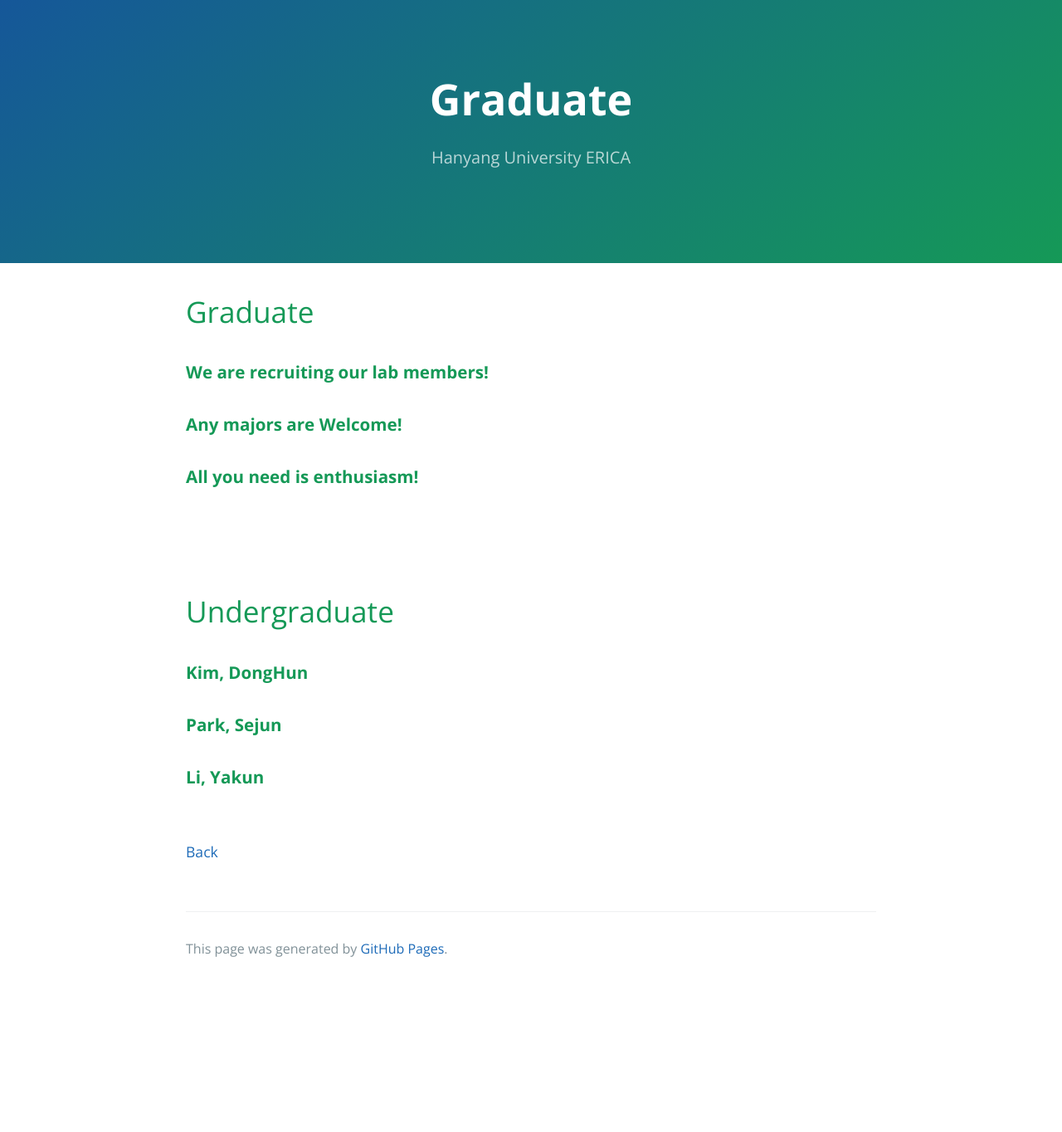
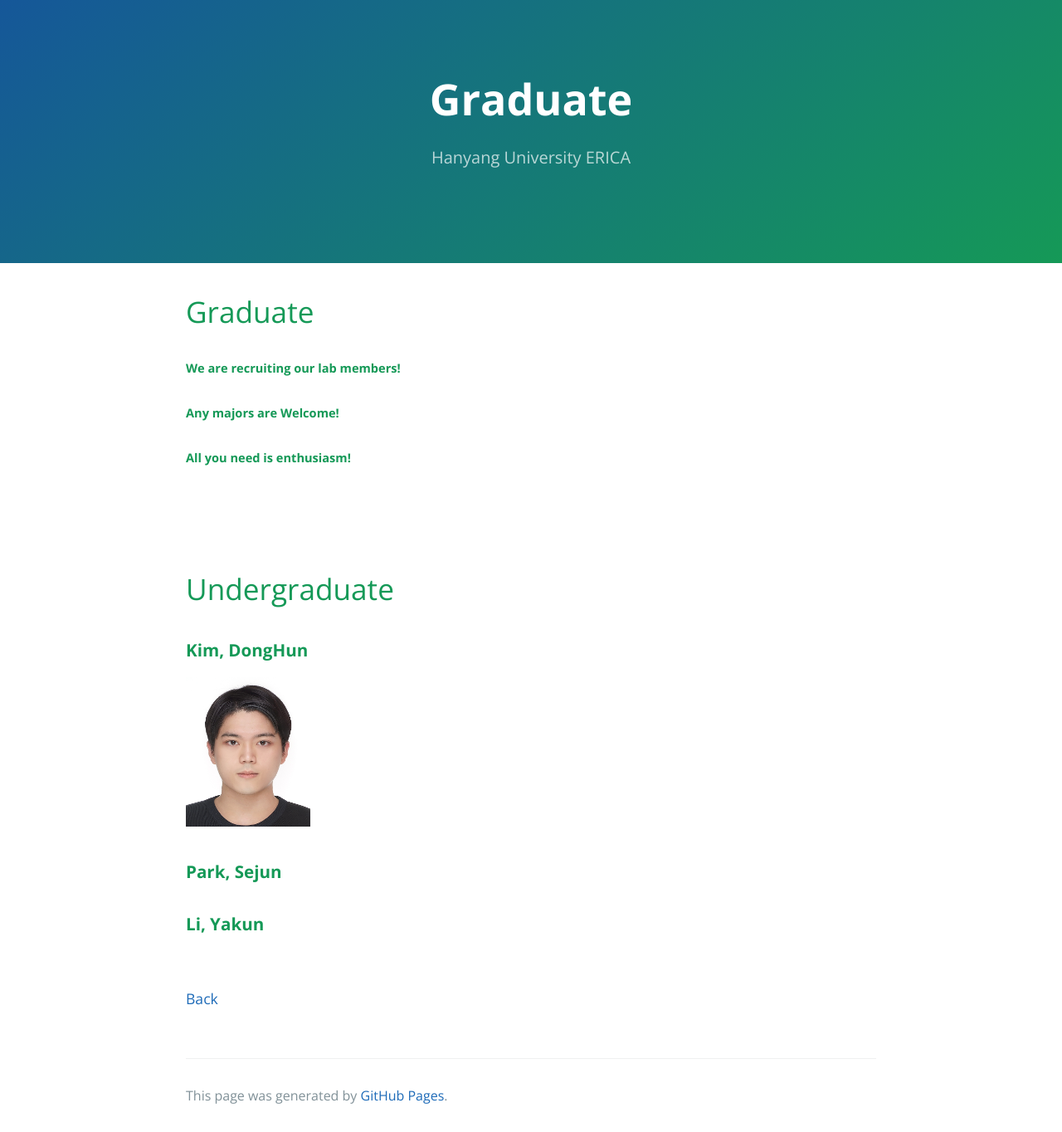
Before and after one commit to rhd1213/rhd1213.github.io, a Jekyll site: the page built from Members.md, in a window 1280 px wide. Shown: the whole page at 83% size. Built offline with Jekyll 4.4.1, drawn with Linux system fonts in a browser that asks for light colours; our own code applies the rules of GitHub Pages for plain Markdown files; before the commit the page ends 1187 px from its top, so only the background shows below that.

Commit message:
Update Members.md

```diff
--- a/Members.md
+++ b/Members.md
@@ -2,9 +2,9 @@
 
 # Graduate
 
-### **We are recruiting our lab members!**
-### **Any majors are Welcome!**
-### **All you need is enthusiasm!**
+##### **We are recruiting our lab members!**
+##### **Any majors are Welcome!**
+##### **All you need is enthusiasm!**
 
 <br>
 
@@ -13,6 +13,7 @@
 # Undergraduate
 
 ### **Kim, DongHun**
+<img src="assets/css/홈페이지사진_김동훈.jpg" alt="Passport" width="150" height="180" >
 ### **Park, Sejun**
 ### **Li, Yakun**
 
```
